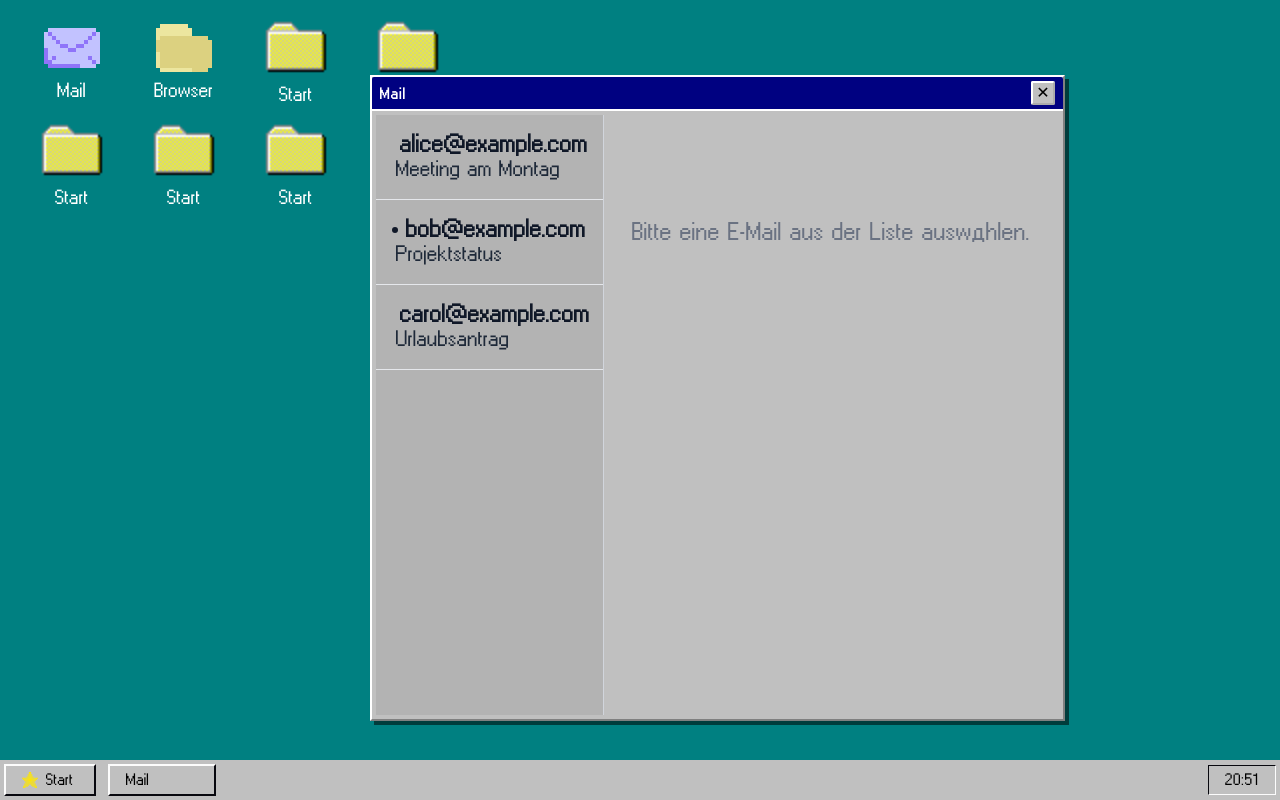
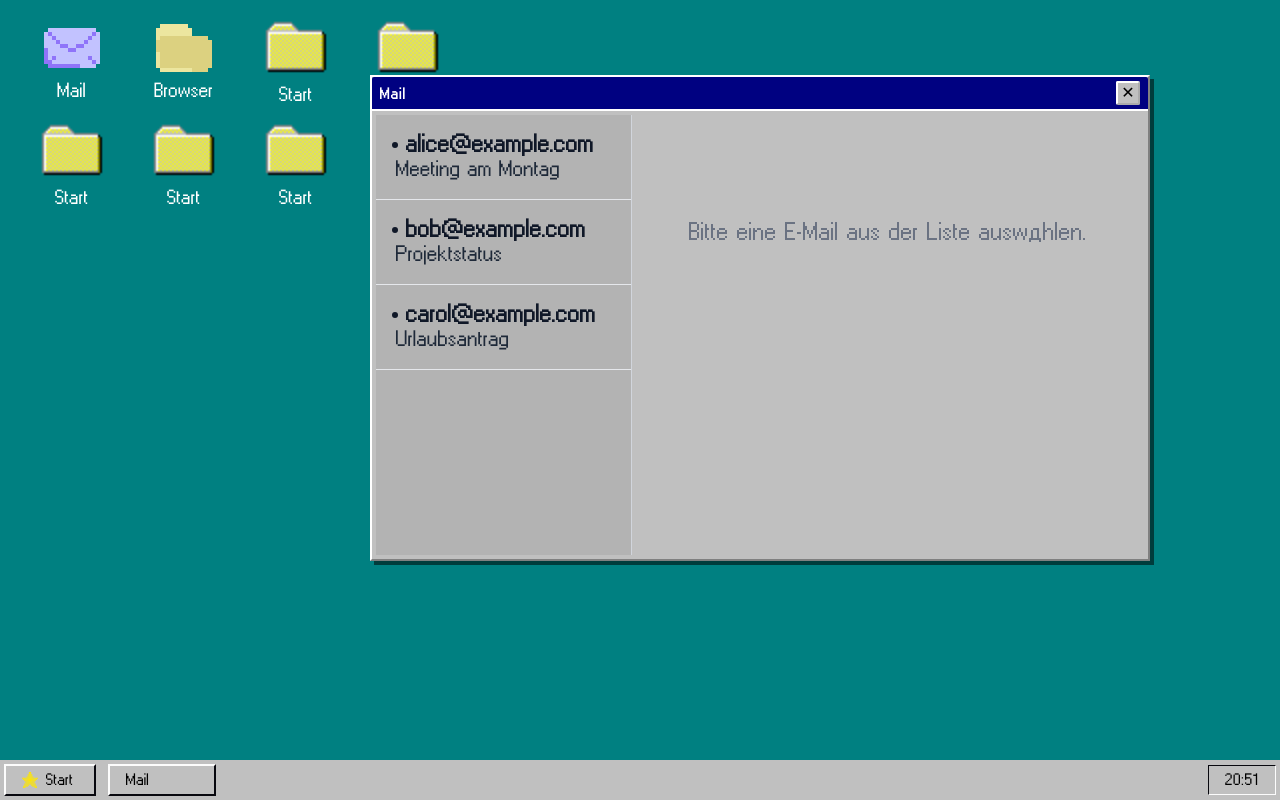
Before and after one commit to darius-it/doors95, a Nuxt app: page / in a window 1280 px wide. Both pictures are taken after a click on the element "Mail". Built offline with nearby package versions, Linux system fonts and the light colour scheme.

Commit message:
fix: mail window size

```diff
--- a/components/apps/Mail.vue
+++ b/components/apps/Mail.vue
@@ -1,6 +1,6 @@
 <template>
   <div class="w-full">
-    <div class="min-h-[75vh] flex">
+    <div class="min-h-[55vh] min-w-[60vw] flex">
       <!-- E-Mail-Liste -->
       <aside class="w-1/3 bg-[#b3b3b3] border-r border-gray-300 overflow-y-auto">
         <ul>
```
